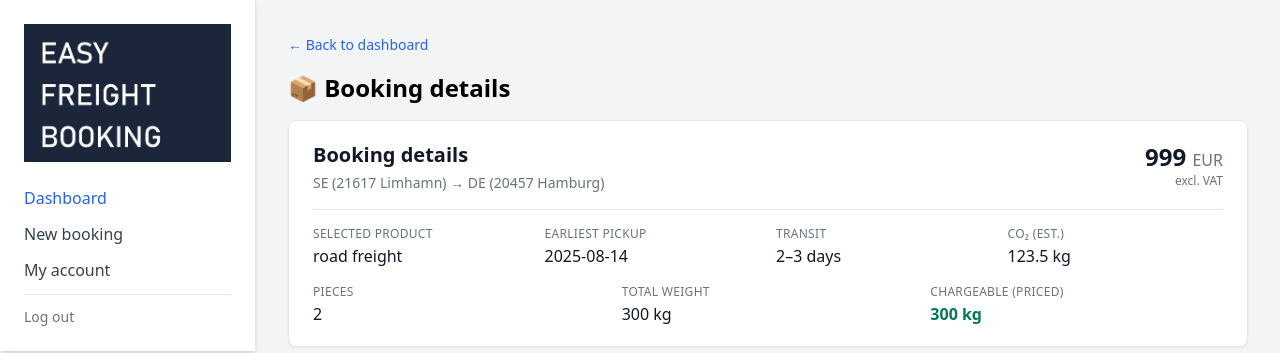
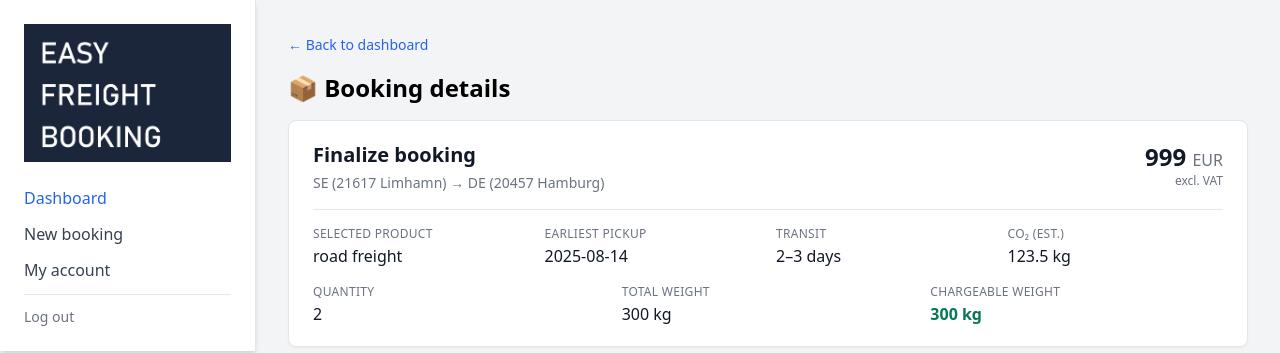
Before and after one commit to henrikmalmberg/easyfreightbooking-dashboard, a React (Vite) app: page /confirm in a window 1280 px wide. Shown: the top 353 px of the page. Built offline with nearby package versions, Linux system fonts and the light colour scheme.

Commit message:
Update BookingForm.jsx

```diff
--- a/src/BookingForm.jsx
+++ b/src/BookingForm.jsx
@@ -7,7 +7,7 @@ function SummaryHeader({ search, option }) {
     <section className="rounded-lg border bg-white px-6 py-5 shadow-sm">
       <div className="flex items-start justify-between gap-6">
         <div>
-          <h2 className="text-xl font-semibold text-gray-900">Booking details</h2>
+          <h2 className="text-xl font-semibold text-gray-900">Finalize booking</h2>
           <p className="mt-1 text-sm text-gray-500">
             {search.pickup_country} ({search.pickup_postal}
             {search.pickup_city ? ` ${search.pickup_city}` : ""}) →{" "}
@@ -43,7 +43,7 @@ function SummaryHeader({ search, option }) {
 
       <div className="mt-4 grid grid-cols-1 md:grid-cols-3 gap-4">
         <InfoItem
-          label="Pieces"
+          label="Quantity"
           value={String(
             search.goods?.reduce((a, g) => a + (Number(g.quantity) || 0), 0) || 1
           )}
@@ -58,7 +58,7 @@ function SummaryHeader({ search, option }) {
           )} kg`}
         />
         <InfoItem
-          label="Chargeable (priced)"
+          label="Chargeable weight"
           value={`${Math.round(search.chargeableWeight)} kg`}
           emphasize
         />
```
